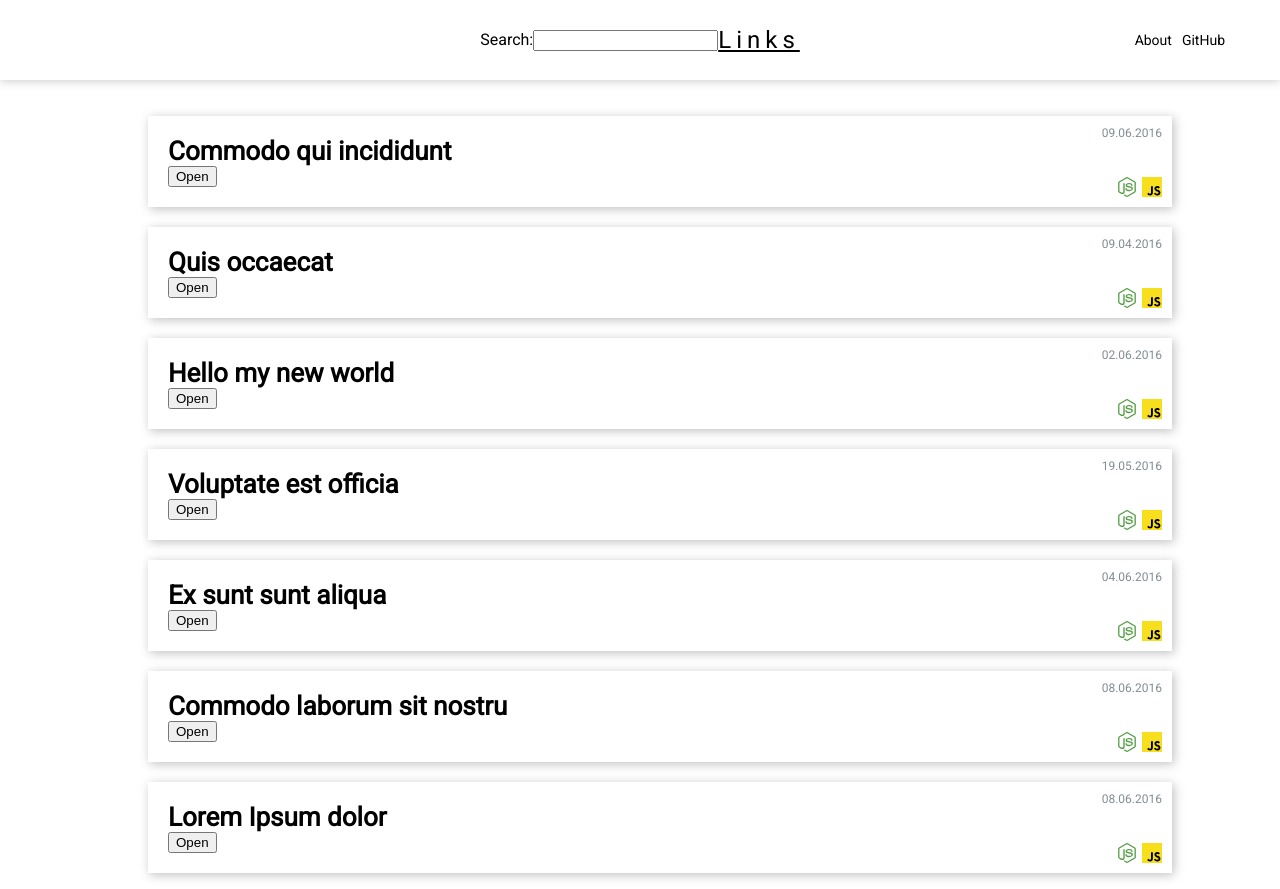
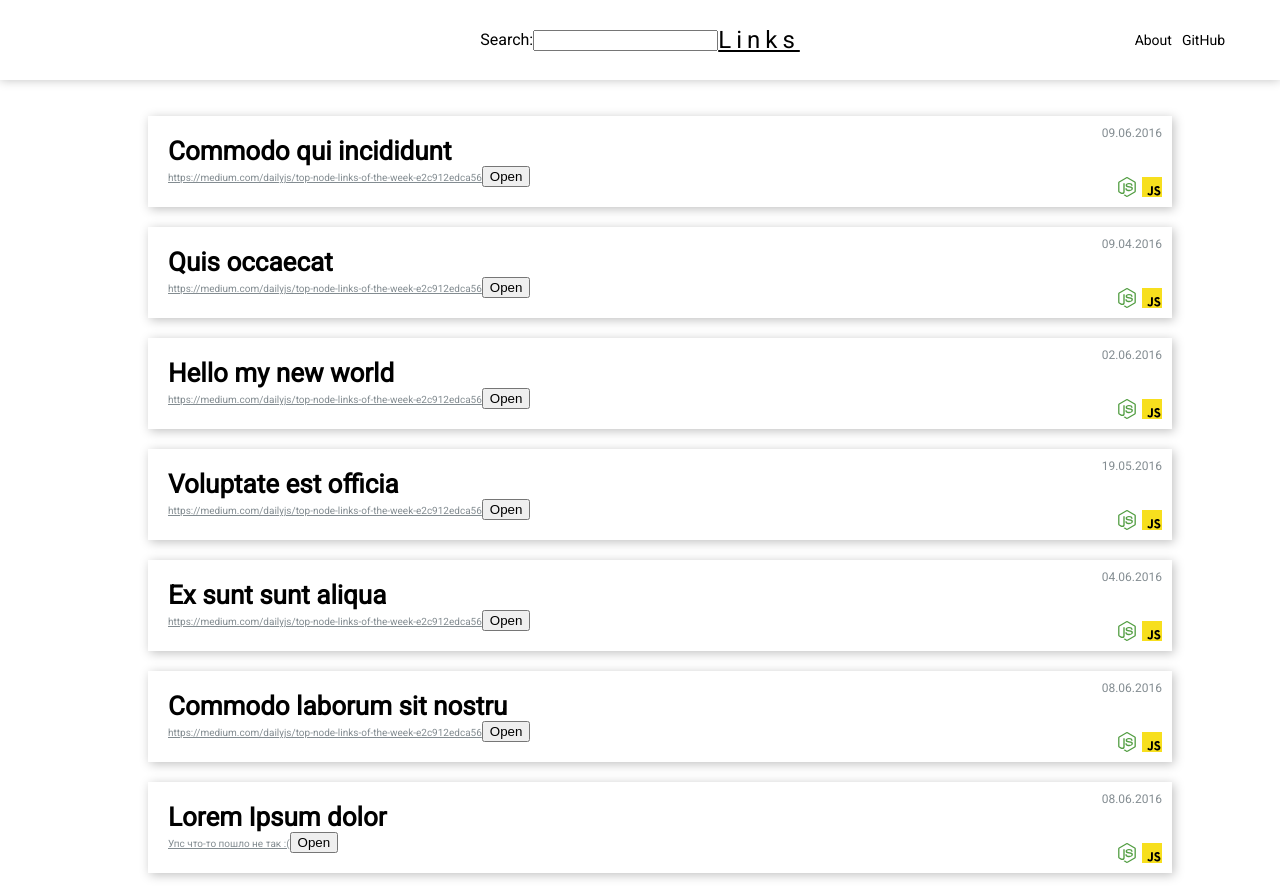
Before and after one commit to MoonW1nd/Links, a React app: page / in a window 1280 px wide. Built offline with nearby package versions, Linux system fonts and the light colour scheme.

Commit message:
Rename Date component folder and add Link component

```diff
--- a/src/components/Article/index.js
+++ b/src/components/Article/index.js
@@ -4,7 +4,8 @@ import CommentList from '../CommentList';
 import { CSSTransition } from 'react-transition-group';
 import './style.scss';
 import TagList from '../TagList/index';
-import PublishDate from '../Date/index';
+import PublishDate from '../PublishDate/index';
+import Link from '../Link/index';
 
 
 export default class Article extends React.PureComponent {
@@ -14,6 +15,7 @@ export default class Article extends React.PureComponent {
       <div className='Article'>
         <h3 className='Article-Title'>{ article.title }</h3>
         <PublishDate date = { article.date }/>
+        <Link link = { article.link } size='s' type='article'/>
         <button onClick = { toggleOpen }>
           { isOpen ? 'Close' : 'Open' }
         </button>
--- /dev/null
+++ b/src/components/Link/index.js
@@ -0,0 +1,27 @@
+import React from 'react';
+import { PropTypes } from 'prop-types';
+import './style.scss';
+
+export default function Link({
+  link, size, type, text,
+}) {
+  const typeClassName = type ? `Link_type_${type}` : '';
+  const sizeClassName = size ? `Link_size_${size}` : 'Link_size_medium';
+  return <a
+    href = {link === 'Упс что-то пошло не так :(' ? '/' : 'link'}
+    className = {`Link ${typeClassName} ${sizeClassName}`}
+  >
+    {text || `${link}`}
+  </a>;
+}
+
+Link.defaultProps = {
+  link: 'Упс что-то пошло не так :(',
+};
+
+Link.propTypes = {
+  link: PropTypes.string.isRequired,
+  size: PropTypes.string,
+  type: PropTypes.string,
+  text: PropTypes.string,
+};
--- /dev/null
+++ b/src/components/Link/style.scss
@@ -0,0 +1,13 @@
+.Link {
+  &_size {
+    &_s {
+      font-size: 10px;
+    }
+  }
+
+  &_type {
+    &_article {
+      color: #838c91;
+    }
+  }
+}
--- a/src/data.js
+++ b/src/data.js
@@ -3,6 +3,7 @@ export const articles = [
     id: '56c782f18990ecf954f6e027',
     date: '2016-06-09T15:03:23.000Z',
     title: 'Commodo qui incididunt',
+    link: 'https://medium.com/dailyjs/top-node-links-of-the-week-e2c912edca56',
     text: 'Commodo qui incididunt ex ut ea nulla et eu aliquip duis. Aute deserunt excepteur ullamco fugiat sunt aliquip exercitation do sint incididunt. Amet consectetur sint irure reprehenderit fugiat amet mollit. In commodo mollit ullamco cillum pariatur eiusmod cillum aute mollit. Culpa non sint eiusmod ad dolor velit dolore voluptate do adipisicing. Cupidatat sint est magna officia qui magna eu elit qui excepteur fugiat duis ex labore.\n\nAliquip veniam ad reprehenderit mollit exercitation id enim ut exercitation. Esse irure ipsum minim laborum reprehenderit irure ut. Tempor excepteur nisi nulla nostrud amet id cillum. Sint velit sint officia aliqua sint quis deserunt.\n\nAliquip dolor cillum deserunt enim nulla dolor amet irure cupidatat commodo laboris id aliqua. Labore aliqua adipisicing Lorem id adipisicing. Ad cupidatat et do anim ex commodo elit magna ad consequat. Nostrud sit eu laborum ut consequat fugiat aute culpa. Lorem tempor quis sunt ad consequat excepteur est. Enim voluptate cillum Lorem ex fugiat ea qui. Irure aute magna dolore eiusmod minim non ad anim dolore sint et.',
     tags: ['nodeJS', 'javaScript'],
     comments: [
@@ -37,6 +38,7 @@ export const articles = [
     id: '56c782f17b4e0ba78c7ad717',
     date: '2016-04-09T18:03:23.000Z',
     title: 'Quis occaecat',
+    link: 'https://medium.com/dailyjs/top-node-links-of-the-week-e2c912edca56',
     text: 'Quis occaecat duis aliqua reprehenderit excepteur nisi deserunt excepteur elit magna. Magna cillum anim veniam deserunt voluptate occaecat irure fugiat laboris proident. Tempor do magna deserunt cillum laborum cillum ut.\n\nEst sunt cupidatat in deserunt sit aliqua duis. Mollit consequat duis aliquip occaecat pariatur non do eiusmod dolore amet deserunt ullamco. Ea minim tempor exercitation do tempor nostrud dolor minim veniam laboris commodo ex duis. Do nostrud voluptate ullamco consequat anim tempor voluptate incididunt aliqua tempor.\n\nIn irure quis nostrud do. Labore laboris irure culpa reprehenderit pariatur laboris in commodo culpa enim cillum magna. Magna ipsum pariatur sunt in reprehenderit ipsum duis officia voluptate adipisicing ad officia. Duis est sint mollit amet laborum magna non quis nulla ipsum in veniam sit. Amet velit consequat esse esse ea. Ipsum non do ut cillum in adipisicing labore non commodo do laborum sunt.',
     tags: ['nodeJS', 'javaScript'],
     comments: [
@@ -56,6 +58,7 @@ export const articles = [
     id: '56c782f1978fdf9a0100df52',
     date: '2016-06-02T11:03:23.000Z',
     title: 'Hello my new world',
+    link: 'https://medium.com/dailyjs/top-node-links-of-the-week-e2c912edca56',
     text: 'Culpa dolor deserunt veniam irure amet officia excepteur labore nisi labore ad labore laborum aute. Ea irure sit exercitation ex. Aliquip dolore duis ullamco labore qui. Et anim irure laborum quis ipsum. Adipisicing culpa est ea velit veniam dolor nisi. Sit cupidatat velit commodo eu.\n\nUt nulla ut irure cillum irure sint sunt cupidatat tempor laboris incididunt elit occaecat fugiat. Reprehenderit enim cupidatat consectetur pariatur ad pariatur consequat veniam do fugiat Lorem laborum do velit. Nulla aute magna magna nisi officia et. Aute adipisicing eu eiusmod tempor exercitation sint non enim laboris dolor adipisicing.\n\nEa do sint pariatur voluptate ad culpa irure. Cillum pariatur deserunt fugiat elit. Exercitation labore amet deserunt magna. Velit veniam aute officia aliqua ipsum veniam pariatur. Aliquip ullamco fugiat officia non sunt ad consequat ipsum est esse commodo reprehenderit. Ad quis consectetur est exercitation fugiat eiusmod. Laborum reprehenderit esse qui irure.',
     tags: ['nodeJS', 'javaScript'],
     comments: [
@@ -75,6 +78,7 @@ export const articles = [
     id: '56c782f1e17f4f9311dfaa2c',
     date: '2016-05-19T23:03:23.000Z',
     title: 'Voluptate est officia',
+    link: 'https://medium.com/dailyjs/top-node-links-of-the-week-e2c912edca56',
     text: 'Voluptate est officia pariatur tempor labore consequat consequat consectetur culpa enim. Amet laborum commodo in ullamco magna aliquip. Cupidatat veniam adipisicing labore irure nostrud sunt proident aute in. Sit Lorem consequat cillum enim id excepteur aliqua nostrud sint quis aute est est dolor. Sunt culpa est magna ad qui consequat exercitation. Enim sit ex do cupidatat laborum.\n\nOccaecat do tempor ex in dolor cupidatat do quis laboris anim. Et duis esse pariatur magna ex ipsum ut do ut id cillum. Nostrud fugiat sit minim ea. Nisi nulla sunt et et voluptate. Velit reprehenderit enim nulla mollit dolore excepteur Lorem do Lorem do cillum est qui. Ipsum mollit duis laboris incididunt non sit sunt proident. Aute voluptate id sunt aute proident officia.\n\nEnim ut nulla cillum officia cupidatat eiusmod amet laborum do labore id. Laborum in laboris aliquip anim consectetur magna reprehenderit consequat eiusmod esse Lorem consequat aliqua. Eiusmod voluptate mollit sint consectetur eu deserunt laboris ad et sunt nulla fugiat quis non. Dolor qui do cupidatat proident mollit amet sint pariatur non aliquip enim ex.',
     tags: ['nodeJS', 'javaScript'],
     comments: [
@@ -94,6 +98,7 @@ export const articles = [
     id: '56c782f197fe2bad471b3740',
     date: '2016-06-04T15:03:23.000Z',
     title: 'Ex sunt sunt aliqua',
+    link: 'https://medium.com/dailyjs/top-node-links-of-the-week-e2c912edca56',
     text: 'Ex sunt sunt aliqua reprehenderit aliqua occaecat. Minim anim commodo officia veniam proident aute cillum eu sunt aute nostrud. Laboris fugiat velit ut pariatur occaecat adipisicing pariatur occaecat. Duis sint enim et consectetur quis pariatur laborum excepteur. Ipsum aliquip qui laborum commodo consectetur do velit veniam occaecat. Ad nisi dolor cillum elit magna dolor voluptate ea. Enim in duis ea consequat sunt Lorem aute.\n\nEst elit sunt quis officia reprehenderit do elit commodo eiusmod esse voluptate. Sit ipsum commodo sint voluptate culpa labore elit magna ullamco nostrud. Laboris magna magna anim labore mollit irure voluptate. Aute non magna aliqua aliqua sunt. Velit mollit consectetur aliqua id tempor ut. Tempor cupidatat aliquip excepteur occaecat incididunt nulla Lorem sint.\n\nNon commodo anim deserunt in et aliquip incididunt ut consectetur sunt esse commodo deserunt et. Tempor fugiat laboris cillum laboris labore. Deserunt quis ad do labore amet culpa officia. Esse et officia nostrud tempor occaecat officia anim incididunt amet sunt excepteur Lorem. Aute occaecat magna velit nisi sit anim consequat velit qui pariatur. Esse incididunt id officia aliqua anim ut et.',
     tags: ['nodeJS', 'javaScript'],
     comments: [
@@ -113,6 +118,7 @@ export const articles = [
     id: '56c782f1a2c2c3268ddb3206',
     date: '2016-06-08T19:03:23.000Z',
     title: 'Commodo laborum sit nostru',
+    link: 'https://medium.com/dailyjs/top-node-links-of-the-week-e2c912edca56',
     text: 'Commodo laborum sit nostrud reprehenderit cupidatat officia laboris. Ipsum minim culpa in enim. Voluptate dolor ea irure nisi incididunt enim magna.\n\nCupidatat quis cillum velit culpa tempor esse irure nostrud ea consectetur officia fugiat irure qui. Enim quis officia do in. Velit veniam ipsum consequat aliqua duis voluptate. Minim nisi ex aute ad.\n\nNisi Lorem ex tempor adipisicing labore. Quis occaecat fugiat pariatur labore culpa cillum laboris. Labore occaecat ut laborum sit ex do sit. Deserunt consectetur elit aute laboris est deserunt officia ullamco sit laboris officia aliquip. Aliqua ut sunt nostrud voluptate excepteur quis incididunt Lorem ut.',
     tags: ['nodeJS', 'javaScript'],
     comments: [
@@ -137,6 +143,7 @@ export const articles = [
     id: '56c782fghgfc2c3268ddb3206',
     date: '2016-06-08T19:03:23.000Z',
     title: 'Lorem Ipsum dolor',
+    // link: 'https://medium.com/dailyjs/top-node-links-of-the-week-e2c912edca56',
     text: 'Commodo laborum sit nostrud reprehenderit cupidatat officia laboris. Ipsum minim culpa in enim. Voluptate dolor ea irure nisi incididunt enim magna.\n\nCupidatat quis cillum velit culpa tempor esse irure nostrud ea consectetur officia fugiat irure qui. Enim quis officia do in. Velit veniam ipsum consequat aliqua duis voluptate. Minim nisi ex aute ad.\n\nNisi Lorem ex tempor adipisicing labore. Quis occaecat fugiat pariatur labore culpa cillum laboris. Labore occaecat ut laborum sit ex do sit. Deserunt consectetur elit aute laboris est deserunt officia ullamco sit laboris officia aliquip. Aliqua ut sunt nostrud voluptate excepteur quis incididunt Lorem ut.',
     tags: ['nodeJS', 'javaScript'],
   },
```
Also changed, not shown: src/components/Header-Button/Header-Button.jsx (deleted, +0 -18 lines), src/components/PublishDate/index.js (renamed from src/components/Date/index.js), src/components/PublishDate/style.scss (renamed from src/components/Date/style.scss).
